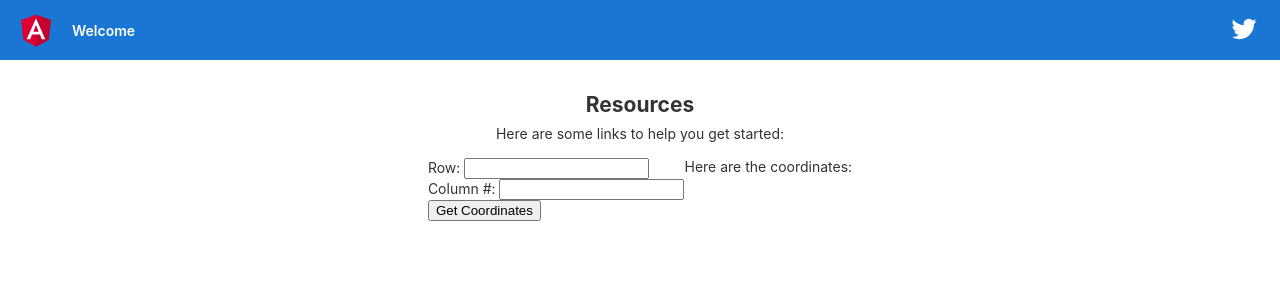
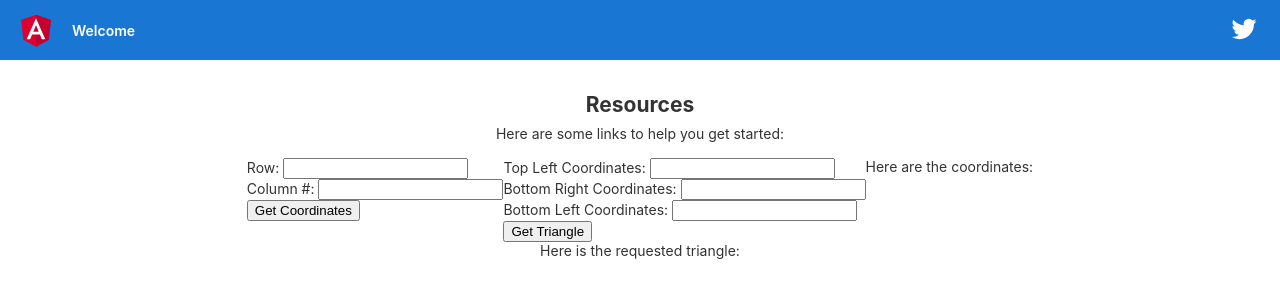
Before and after one commit to billlittlered/TriangleDemo, an Angular app in the folder triangle-ui/: page / in a window 1280 px wide. Shown: the top 300 px of the page. Built offline with nearby package versions, Linux system fonts and the light colour scheme.

Commit message:
GetTriangle method and service is now working fully.

```diff
--- a/triangle-ui/src/app/app.component.html
+++ b/triangle-ui/src/app/app.component.html
@@ -62,11 +62,33 @@
           <button (click)="getCoordinates()">Get Coordinates</button>
       </form>
 
+      <form [formGroup]="coordinatesForm">
+          <label>
+            Top Left Coordinates:
+            <input type='text' formControlName='topLeft' required>
+          </label>
+          <br />
+          <label>
+            Bottom Right Coordinates:
+            <input type='text' formControlName='bottomRight' required>
+          </label>
+          <br />
+          <label>
+            Bottom Left Coordinates:
+            <input type='text' formControlName='bottomLeft' required>
+          </label>
+          <br />
+          <button (click)="getTriangle()">Get Triangle</button>
+      </form>
+
     <br />
     <div>
       Here are the coordinates:
       <br />
       {{coordinates}}
+    </div>
+    <div>
+      Here is the requested triangle: {{rowColumn}}
     </div>
   </div>
 
--- a/triangle-ui/src/app/app.component.ts
+++ b/triangle-ui/src/app/app.component.ts
@@ -10,9 +10,16 @@ import { FormGroup, FormControl } from '@angular/forms';
 export class AppComponent {
   title = 'triangle-ui';
   coordinates: string;
+  rowColumn: string;
   rowColumnForm = new FormGroup({
     row: new FormControl(''),
     column: new FormControl('')
+  });
+
+  coordinatesForm = new FormGroup({
+    topLeft: new FormControl(''),
+    bottomRight: new FormControl(''),
+    bottomLeft: new FormControl('')
   });
 
   constructor(private service: TriangleService) {
@@ -21,9 +28,21 @@ export class AppComponent {
   getCoordinates() {
     const tmpRow = this.rowColumnForm.get('row').value;
     const tmpColumn = Number(this.rowColumnForm.get('column').value);
+
     this.service.getCoordinates(tmpRow, tmpColumn)
       .subscribe(data => this.coordinates = data);
   }
 
+  getTriangle() {
+    const topLeft = this.coordinatesForm.get('topLeft').value;
+    const bottomRight = this.coordinatesForm.get('bottomRight').value;
+    const bottomLeft = this.coordinatesForm.get('bottomLeft').value;
+
+    const coordinates = topLeft + '=' + bottomRight + '=' + bottomLeft;
+    this.service.getTriangle(coordinates)
+      .subscribe(data => this.rowColumn = data);
+
+  }
+
 
 }
--- a/triangle-ui/src/app/services/triangle.service.ts
+++ b/triangle-ui/src/app/services/triangle.service.ts
@@ -11,11 +11,19 @@ export class TriangleService {
   }
 
   public getCoordinates(row: string, column: number): Observable<string> {
-      return this.http.get<string>(`${Constants.ApiBaseUrl}/GetCoordinates/${row}/${column}`, { responseType: 'text' })
-        .pipe(
-          map(res => res),
-          catchError(error => throwError(error.message || error))
-        );
+    return this.http.get<string>(`${Constants.ApiBaseUrl}/GetCoordinates/${row}/${column}`, { responseType: 'text' })
+      .pipe(
+        map(res => res),
+        catchError(error => throwError(error.message || error))
+      );
+  }
+
+  public getTriangle(coordinates: string): Observable<string> {
+    return this.http.get<string>(`${Constants.ApiBaseUrl}/GetTriangle/${coordinates}`, { responseType: 'text' })
+      .pipe(
+        map(res => res),
+        catchError(error => throwError(error.message || error))
+      );
   }
 
 }
```
